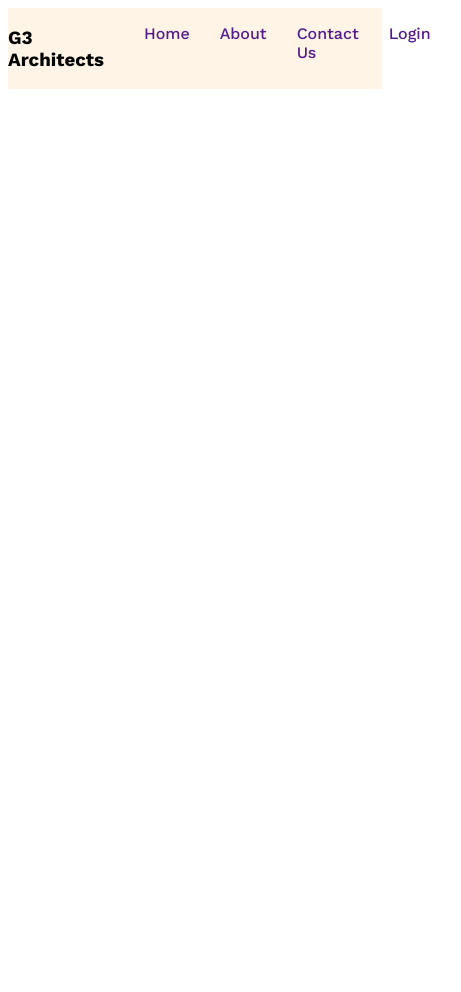
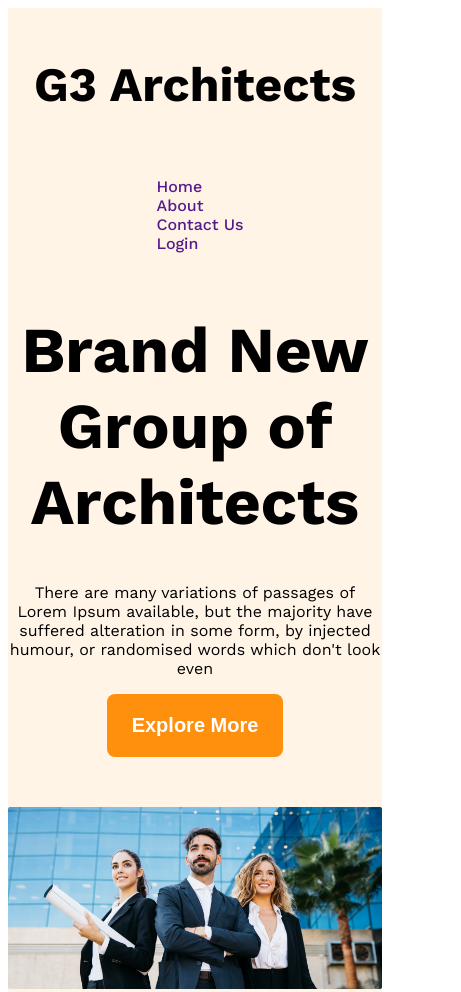
Before and after one commit to arnobchowdhury-coder/g3-architects-website, a plain HTML site: page index.html in a window 390 px wide. Shown: the top 992 px of the page, 461 px wide, since content can reach past the window. Before the commit the page ends 844 px from the top, so only its background shows below. Drawn offline with nearby package versions, Linux system fonts and the light colour scheme.

Commit message:
added responsive media query and banner section

```diff
--- a/index.html
+++ b/index.html
@@ -23,7 +23,16 @@
       </ul>
     </nav>
     <div class="banner">
-
+      <div class="banner-content">
+        <h1 class="banner-title">Brand New Group of Architects</h1>
+        <p class="banner-description">
+          There are many variations of passages of Lorem Ipsum available, but the majority have suffered alteration in
+          some form,
+          by injected humour, or randomised words which don't look even
+        </p>
+        <button class="btn-primary">Explore More</button>
+      </div>
+      <img class="banner-image" src="./images/banner.png" alt="">
     </div>
   </header>
   <main>
--- a/styles/architects.css
+++ b/styles/architects.css
@@ -22,11 +22,27 @@
     background-color:rgba(255, 144, 14, 0.1) ;
    }
 
+   .btn-primary{
+    background-color:rgb(255, 144, 14);
+    color: white;
+    padding:20px 25px;
+    font-size:1.25rem;
+    font-weight: 600;
+    border: none;
+    border-radius:8px;
+    margin-bottom:50px;
+   }
+
 /* header styles */
 
 /* navbar related styles */
 .navbar{
   justify-content: space-between;
+  align-items: center;
+}
+.brand{
+  font-weight: 700;
+  font-size:3rem;
 }
 .nav-item{
   list-style:none;
@@ -41,3 +57,24 @@
   max-width:1440px;
   margin:0 auto;
 }
+
+/* banner related style */
+.banner-content{
+  max-width:850px;
+  margin:0 auto;
+  text-align: center;
+}
+.banner-title{
+  font-weight: 700;
+  font-size: 4rem;
+}
+.banner-image{
+  width: 100%;
+}
+
+/* responsive media query */
+@media screen and (max-width:576px) {
+  .navbar , .nav-links{
+    flex-direction: column;
+  }
+}
```
